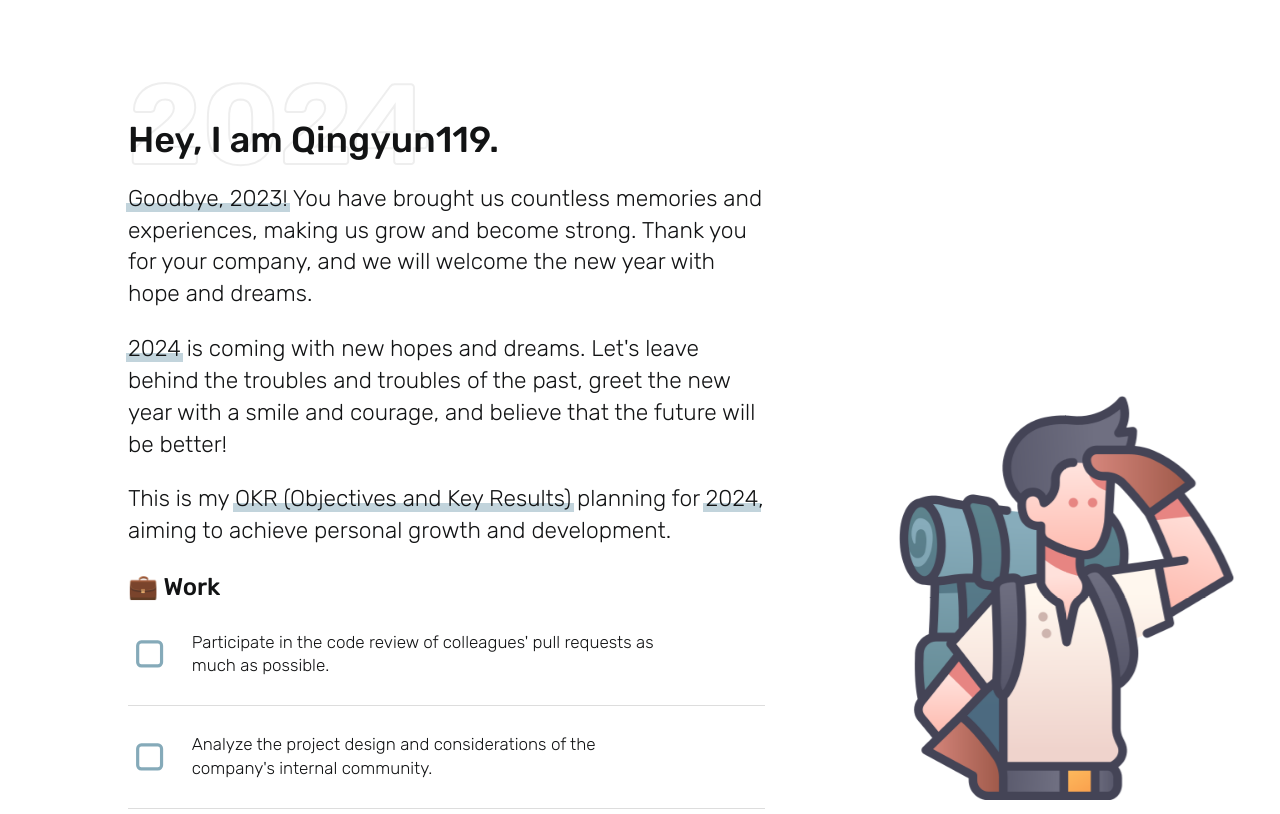
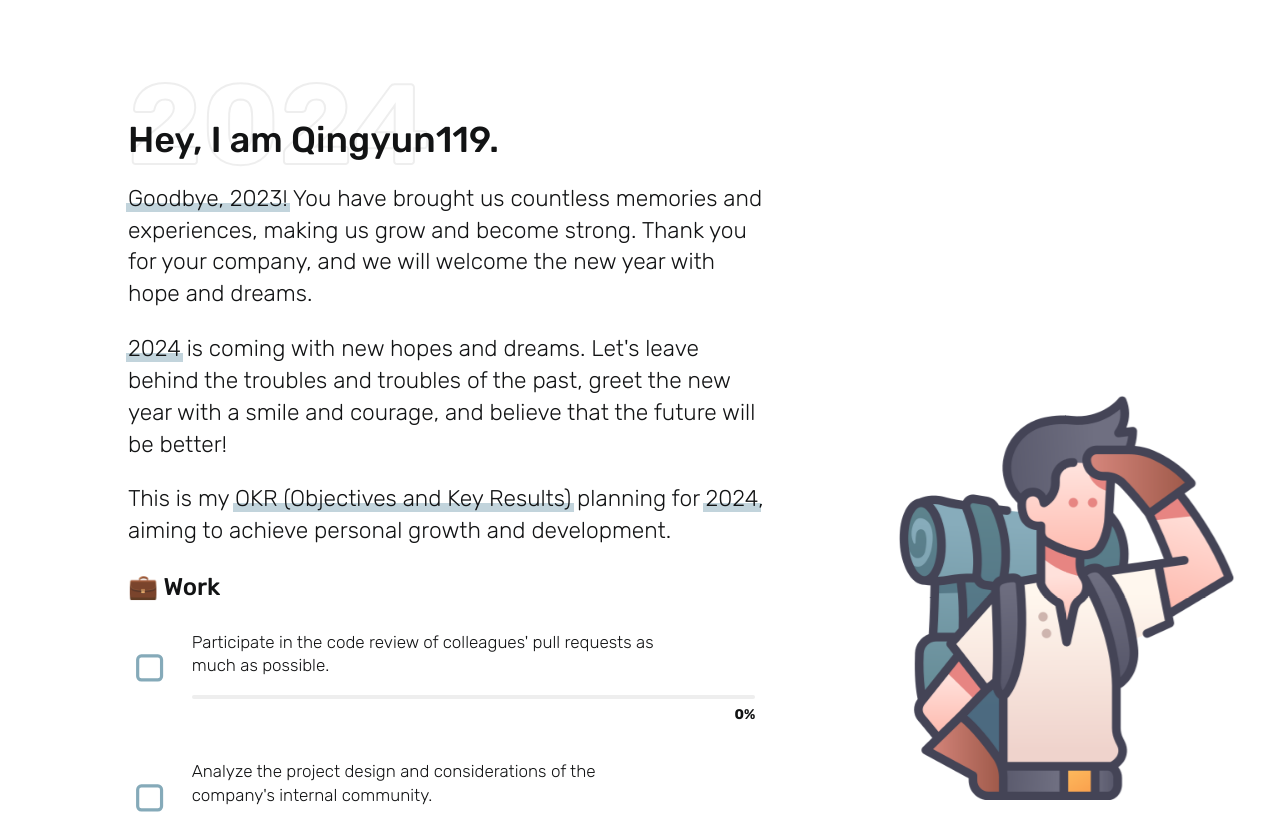
Before and after one commit to LQYld/promise-of-the-new-year, a Nuxt app: page /2024 in a window 1280 px wide. Shown: the top 814 px of the page. Built offline with nearby package versions, Linux system fonts and the light colour scheme.

Commit message:
feat: Added flagItem percentage process

```diff
--- a/assets/css/global.css
+++ b/assets/css/global.css
@@ -13,6 +13,9 @@ body {
   --enter-initial: 0ms;
   --primary: rgba(133, 170, 185, 0.5);
   --grey-dark: #9baacf;
+  --c-bg: #fff;
+  --c-scrollbar: #bbb;
+  --c-scrollbar-hover: #bbb;
 }
 
 @keyframes slide-enter {
@@ -31,3 +34,22 @@ body {
   animation: slide-enter 1s both 1;
   animation-delay: calc(var(--enter-initial) + var(--enter-stage) * var(--enter-step));
 }
+
+::-webkit-scrollbar {
+  width: 6px;
+}
+::-webkit-scrollbar:horizontal {
+  height: 6px;
+}
+::-webkit-scrollbar-track,
+::-webkit-scrollbar-corner {
+  background: var(--c-bg);
+  border-radius: 10px;
+}
+::-webkit-scrollbar-thumb {
+  background: var(--c-scrollbar);
+  border-radius: 10px;
+}
+::-webkit-scrollbar-thumb:hover {
+  background: var(--c-scrollbar-hover);
+}
--- a/nuxt.config.ts
+++ b/nuxt.config.ts
@@ -1,7 +1,10 @@
 // https://nuxt.com/docs/api/configuration/nuxt-config
 export default defineNuxtConfig({
   devtools: { enabled: false },
-  modules: ['@nuxtjs/tailwindcss'],
+  modules: [
+    '@nuxtjs/tailwindcss',
+    '@vueuse/nuxt'
+  ],
   tailwindcss: {
     cssPath: '~/assets/css/tailwind.css',
   },
--- a/package.json
+++ b/package.json
@@ -14,5 +14,8 @@
     "nuxt": "^3.9.0",
     "vue": "^3.4.3",
     "vue-router": "^4.2.5"
+  },
+  "dependencies": {
+    "@vueuse/nuxt": "^10.7.1"
   }
 }
--- a/pages/2024/components/FlagLIst/index.vue
+++ b/pages/2024/components/FlagLIst/index.vue
@@ -23,7 +23,7 @@
       </svg>
       <div class="todo-list">
         <label class="todo" v-for="(node, nodeIndex) in data?.flagList" :key="`todo_component_${nodeIndex}`">
-          <input class="todo-state" type="checkbox" :checked="node.checked" disabled/>
+          <input class="todo-state" type="checkbox" :checked="node.checked" disabled />
 
           <svg xmlns="http://www.w3.org/2000/svg" xmlns:xlink="http://www.w3.org/1999/xlink" viewBox="0 0 400 25"
             class="todo-icon">
@@ -33,7 +33,13 @@
             <use xlink:href="#todo__circle" class="todo-circle"></use>
           </svg>
 
-          <p class="todo-text">{{ node.value }}</p>
+          <div>
+            <p class="todo-text">{{ node.value }}</p>
+            <div class="box-progress-bar">
+              <span :style="{width: `${node?.percentage || 0}%`}" class="box-progress" />
+            </div>
+            <p class="box-progress-percentage">{{`${node?.percentage || 0}%`}}</p>
+          </div>
         </label>
       </div>
     </div>
@@ -55,7 +61,6 @@ const stopColor = 'rgba(133, 170, 185, 1)'
 </script>
 
 <style scoped>
-
 h3 {
   font-size: 1.7em;
   font-weight: 400;
@@ -73,7 +78,7 @@ h3 {
   padding: 10px 10px 10px 10%;
   margin: 0 auto;
   cursor: pointer;
-  border-bottom: solid 1px #ddd;
+  /* border-bottom: solid 1px #ddd; */
 }
 
 .todo:last-child {
@@ -199,4 +204,29 @@ h3 {
 .todo-state:checked~.todo-icon .todo-circle {
   animation-name: explode;
 }
+
+.box-progress-bar {
+  width: 100%;
+  height: 4px;
+  border-radius: 6px;
+  overflow: hidden;
+  background-color: rgb(170 170 170 / .2);
+  margin: 8px 0;
+}
+
+.box-progress {
+  width: 50%;
+  background-color: #4f3ff0;
+  display: block;
+  height: 4px;
+  border-radius: 6px;
+}
+
+.box-progress-percentage {
+  text-align: right;
+  margin: 0;
+  font-size: 14px;
+  font-weight: 700;
+  line-height: 16px;
+}
 </style>
--- a/pages/2024/index.vue
+++ b/pages/2024/index.vue
@@ -16,9 +16,15 @@
           to achieve
           personal growth and
           development.</p>
-        <FlagList :data="workFlag" />
-        <FlagList :data="lifeFlag" />
-        <FlagList :data="personalFlag" />
+        <div class="slide-enter-content">
+          <FlagList :data="workFlag" />
+        </div>
+        <div class="slide-enter-content">
+          <FlagList :data="lifeFlag" />
+        </div>
+        <div class="slide-enter-content">
+          <FlagList :data="personalFlag" />
+        </div>
         <h3 class="slide-enter-content">End</h3>
       </div>
     </div>
@@ -34,19 +40,24 @@ const workFlag = {
   title: "💼 Work",
   flagList: [
     {
-      value: "Participate in the code review of colleagues' pull requests as much as possible."
+      value: "Participate in the code review of colleagues' pull requests as much as possible.",
+      percentage: 0
     },
     {
-      value: "Analyze the project design and considerations of the company's internal community."
+      value: "Analyze the project design and considerations of the company's internal community.",
+      percentage: 0
     },
     {
-      value: "Spend over 50% of the time coding, over 20% of the time participating in business."
+      value: "Spend over 50% of the time coding, over 20% of the time participating in business.",
+      percentage: 0
     },
     {
-      value: "Write documents in a timely manner to summarize and review every requirement."
+      value: "Write documents in a timely manner to summarize and review every requirement.",
+      percentage: 0
     },
     {
-      value: 'At least promote one rank.'
+      value: 'At least promote one rank.',
+      percentage: 0
     }
   ]
 }
@@ -55,16 +66,20 @@ const lifeFlag = {
   title: "🏖️ Life",
   flagList: [
     {
-      value: "Go back to your hometown several times and spend more time with your parents."
+      value: "Go back to your hometown several times and spend more time with your parents.",
+      percentage: 0
     },
     {
-      value: "Take a spontaneous trip in China and gain an in-depth understanding of the local customs and culture."
+      value: "Take a spontaneous trip in China and gain an in-depth understanding of the local customs and culture.",
+      percentage: 0
     },
     {
-      value: "Discard the previous lifestyle and pursue a comfortable and free attitude towards life."
+      value: "Discard the previous lifestyle and pursue a comfortable and free attitude towards life.",
+      percentage: 0
     },
     {
-      value: "Organize several camping activities to relax the body and mind and get close to nature."
+      value: "Organize several camping activities to relax the body and mind and get close to nature.",
+      percentage: 0
     }
   ]
 }
@@ -73,44 +88,55 @@ const personalFlag = {
   title: "👨🏻‍💻 Personal",
   flagList: [
     {
-      value: "With health as the top priority, exercise to lose weight and restore previous weight."
+      value: "With health as the top priority, exercise to lose weight and restore previous weight.",
+      percentage: 0
     },
     {
-      value: "Publish more than 50 articles externally, with no restrictions on topics, in order to acquire a small number of subscribers."
+      value: "Publish more than 50 articles externally, with no restrictions on topics, in order to acquire a small number of subscribers.",
+      percentage: 0
     },
     {
-      value: "Continue to delve into front-end technology and become proficient in nodejs, java, sql, nginx, and docker."
+      value: "Continue to delve into front-end technology and become proficient in nodejs, java, sql, nginx, and docker.",
+      percentage: 0
     },
     {
-      value: "Read 24 books with no limitations on the scope, and summarize the insights and experiences."
+      value: "Read 24 books with no limitations on the scope, and summarize the insights and experiences.",
+      percentage: 0
     },
     {
-      value: "Summarize the front-end resume design tutorial and summarize the negotiation话术of hard and soft skills in the interview."
+      value: "Summarize the front-end resume design tutorial and summarize the negotiation话术of hard and soft skills in the interview.",
+      percentage: 0
     },
     {
-      value: "Improve the ability to write true and false codes, and reflect the data structure design and algorithmic capabilities in programming."
+      value: "Improve the ability to write true and false codes, and reflect the data structure design and algorithmic capabilities in programming.",
+      percentage: 0
     },
     {
-      value: "On the LeetCode platform, strive to complete all algorithmic problems of easy and medium difficulty."
+      value: "On the LeetCode platform, strive to complete all algorithmic problems of easy and medium difficulty.",
+      percentage: 0
     },
     {
-      value: "Strive to submit code on GitHub every day and turn all contribution values in 2024 green."
+      value: "Strive to submit code on GitHub every day and turn all contribution values in 2024 green.",
+      percentage: 0
     },
     {
       value: "Finish learning the source code of Vue and React, and submit more than 10 technical PRs in the open source community, with no restrictions on projects.",
+      percentage: 0
     },
     {
-      value: "Try publishing works on media platforms, including but not limited to Douyin, Twitter, Xiaohongshu, YouTube, and Bilibili."
+      value: "Try publishing works on media platforms, including but not limited to Douyin, Twitter, Xiaohongshu, YouTube, and Bilibili.",
+      percentage: 0
     },
     {
-      value: "Attempt to develop a side business and earn the first pot of gold. There are no restrictions on the direction or industry."
+      value: "Attempt to develop a side business and earn the first pot of gold. There are no restrictions on the direction or industry.",
+      percentage: 0
     },
     {
-      value: "Improve English proficiency to the level where I can directly read technical documents without frequently using translation tools."
+      value: "Improve English proficiency to the level where I can directly read technical documents without frequently using translation tools.",
+      percentage: 0
     }
   ]
 }
-
 </script>
 
 <style scoped>
```
Also changed, not shown: 1 other file (tests, documents, lock files or other folders).
